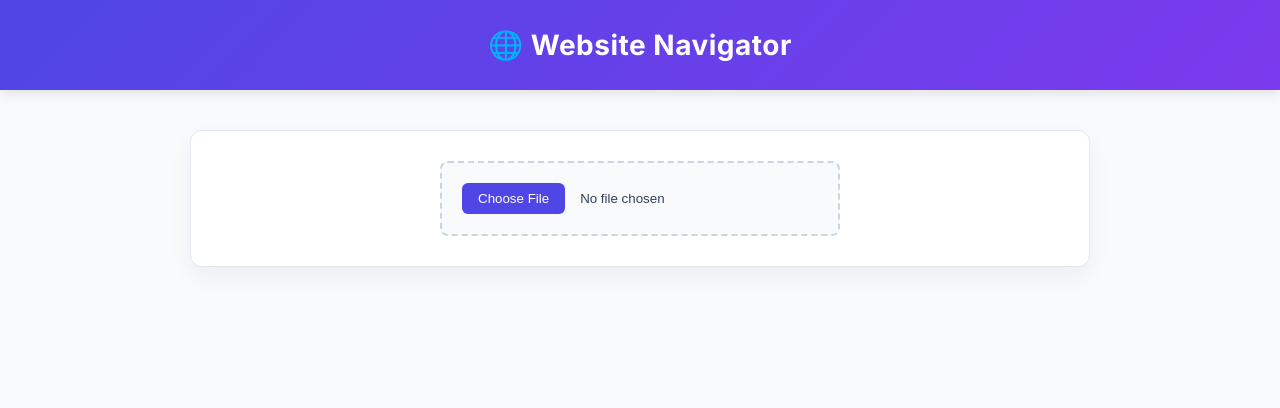
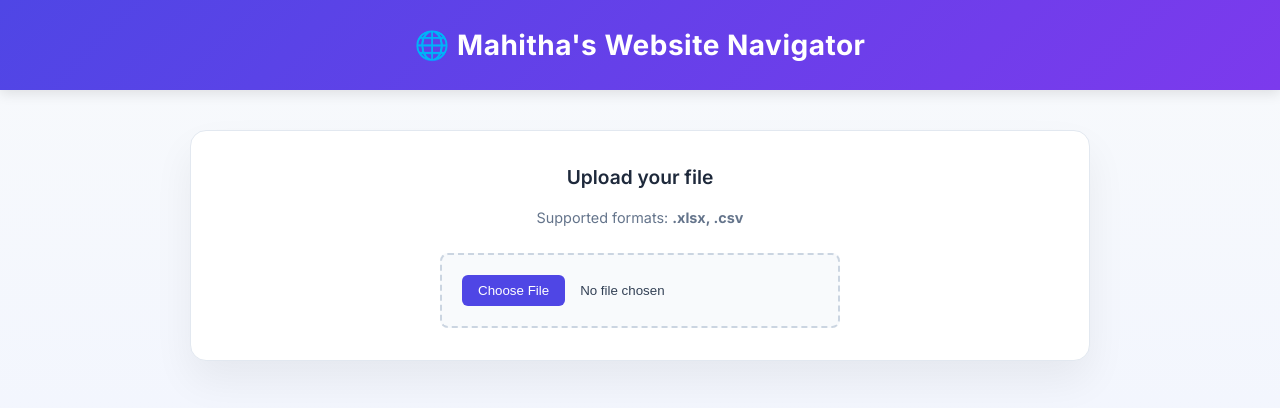
Before and after one commit to mahithayy/Mahi-Website-Navigator, a React (Create React App) app in the folder frontend/: page / in a window 1280 px wide. Shown: the top 408 px of the page. Built offline with nearby package versions, Linux system fonts and the light colour scheme.

Commit message:
styling+displays url

```diff
--- a/frontend/public/index.html
+++ b/frontend/public/index.html
@@ -24,7 +24,7 @@
       work correctly both with client-side routing and a non-root public URL.
       Learn how to configure a non-root public URL by running `npm run build`.
     -->
-    <title>React App</title>
+    <title>Mahitha's Website Navigator</title>
   </head>
   <body>
     <noscript>You need to enable JavaScript to run this app.</noscript>
--- a/frontend/src/App.css
+++ b/frontend/src/App.css
@@ -27,13 +27,19 @@
 /* Reusable Card Container */
 .card-container {
   background: white;
-  border-radius: 12px;
-  box-shadow: 0 10px 25px rgba(0, 0, 0, 0.05);
-  padding: 30px;
+  border-radius: 16px;
+  box-shadow: 0 20px 40px rgba(0, 0, 0, 0.06);
+  padding: 32px;
   width: 90%;
   max-width: 900px;
-  margin-bottom: 24px;
+  margin-bottom: 28px;
   border: 1px solid #e2e8f0;
+  transition: all 0.3s ease;
+}
+
+.card-container:hover {
+  transform: translateY(-4px);
+  box-shadow: 0 30px 60px rgba(0, 0, 0, 0.08);
 }
 
 /* --- File Upload Styling --- */
@@ -103,7 +109,8 @@ button {
   font-weight: 600;
   cursor: pointer;
   transition: all 0.2s ease;
-  box-shadow: 0 2px 4px rgba(79, 70, 229, 0.3);
+  background: linear-gradient(135deg, #4f46e5, #6366f1);
+  box-shadow: 0 4px 10px rgba(79, 70, 229, 0.3);
 }
 
 button:hover:not(:disabled) {
@@ -138,14 +145,14 @@ button:disabled {
 /* --- Iframe Container --- */
 .iframe-wrapper {
   border: 1px solid #e2e8f0;
-  border-radius: 8px;
+  border-radius: 12px;
   overflow: hidden;
-  background-color: #f1f5f9;
-  min-height: 500px;
+  background-color: #f8fafc;
+  min-height: 520px;
   display: flex;
   flex-direction: column;
-  align-items: center;
   justify-content: center;
+  transition: all 0.3s ease;
 }
 
 iframe {
@@ -184,3 +191,34 @@ iframe {
     width: 100%;
   }
 }
+.upload-title {
+  font-size: 1.2rem;
+  font-weight: 600;
+  color: #1e293b;
+}
+
+.upload-subtitle {
+  font-size: 0.9rem;
+  color: #64748b;
+  margin-bottom: 10px;
+}
+
+.file-name {
+  font-size: 0.95rem;
+  color: #4f46e5;
+  font-weight: 500;
+}
+.current-url {
+  text-align: center;
+  font-size: 0.9rem;
+  color: #475569;
+  background: #f1f5f9;
+  padding: 10px 14px;
+  border-radius: 999px;
+  margin-bottom: 18px;
+  max-width: 100%;
+  overflow: hidden;
+  text-overflow: ellipsis;
+  white-space: nowrap;
+  border: 1px solid #e2e8f0;
+}
--- a/frontend/src/components/FileUpload.jsx
+++ b/frontend/src/components/FileUpload.jsx
@@ -1,9 +1,44 @@
 import { useState } from "react";
 import { uploadFile } from "../api/api";
+
+// export default function FileUpload({ setUrls }) {
+//   const [loading, setLoading] = useState(false);
+//   const [error, setError] = useState("");
+
+//   const handleUpload = async (e) => {
+//     const file = e.target.files[0];
+
+//     if (!file) {
+//       setError("Please select a file");
+//       return;
+//     }
+
+//     try {
+//       setLoading(true);
+//       setError("");
+
+//       const data = await uploadFile(file);
+
+//       if (!data.urls || data.urls.length === 0) {
+//         setError("No valid URLs found in file");
+//         return;
+//       }
+
+//       setUrls(data.urls);
+//     } catch (err) {
+//       // show backend error if available
+//       setError(err.response?.data?.error || "Upload failed");
+//     } finally {
+//       setLoading(false);
+//     }
+//   };
+// }
+
 
 export default function FileUpload({ setUrls }) {
   const [loading, setLoading] = useState(false);
   const [error, setError] = useState("");
+  const [fileName, setFileName] = useState("");
 
   const handleUpload = async (e) => {
     const file = e.target.files[0];
@@ -12,6 +47,8 @@ export default function FileUpload({ setUrls }) {
       setError("Please select a file");
       return;
     }
+
+    setFileName(file.name);
 
     try {
       setLoading(true);
@@ -26,7 +63,6 @@ export default function FileUpload({ setUrls }) {
 
       setUrls(data.urls);
     } catch (err) {
-      // show backend error if available
       setError(err.response?.data?.error || "Upload failed");
     } finally {
       setLoading(false);
@@ -35,9 +71,22 @@ export default function FileUpload({ setUrls }) {
 
   return (
     <div className="card-container file-upload-wrapper">
+
+
+      <p className="upload-title">Upload your file</p>
+      <p className="upload-subtitle">
+        Supported formats: <strong>.xlsx, .csv</strong>
+      </p>
+
       <input type="file" onChange={handleUpload} />
-      {loading && <p style={{ color: "#4f46e5", fontWeight: "500" }}>Uploading...</p>}
-      {error && <p style={{ color: "#b91c1c", fontWeight: "500" }}>{error}</p>}
+
+      {/* Selected file preview */}
+      {fileName && (
+        <p className="file-name">📄 {fileName}</p>
+      )}
+
+      {loading && <p className="status-loading">Uploading...</p>}
+      {error && <p className="status-error">{error}</p>}
     </div>
   );
 }
--- a/frontend/src/components/Navigator.jsx
+++ b/frontend/src/components/Navigator.jsx
@@ -102,6 +102,9 @@ export default function Navigator({ urls }) {
       <p className="counter-text">
         Showing website <strong>{index + 1}</strong> of {urls.length}
       </p>
+      <p className="current-url">
+  🔗 {urls[index]}
+</p>
 
       <div className="nav-buttons">
         <button onClick={prev} disabled={index === 0}>
--- a/frontend/src/index.css
+++ b/frontend/src/index.css
@@ -8,6 +8,7 @@
 
 body {
   font-family: 'Inter', -apple-system, BlinkMacSystemFont, "Segoe UI", Roboto, Helvetica, Arial, sans-serif;
+   background: linear-gradient(to bottom, #f8fafc, #eef2ff);
   background-color: #f8fafc; /* Soft modern light-grey */
   color: #334155;
   line-height: 1.5;
--- a/frontend/src/pages/Home.jsx
+++ b/frontend/src/pages/Home.jsx
@@ -8,7 +8,7 @@ export default function Home() {
   return (
     <>
       <div className="navbar">
-        <h1>🌐 Website Navigator</h1>
+        <h1>🌐 Mahitha's Website Navigator</h1>
       </div>
 
       <FileUpload setUrls={setUrls} />
```
